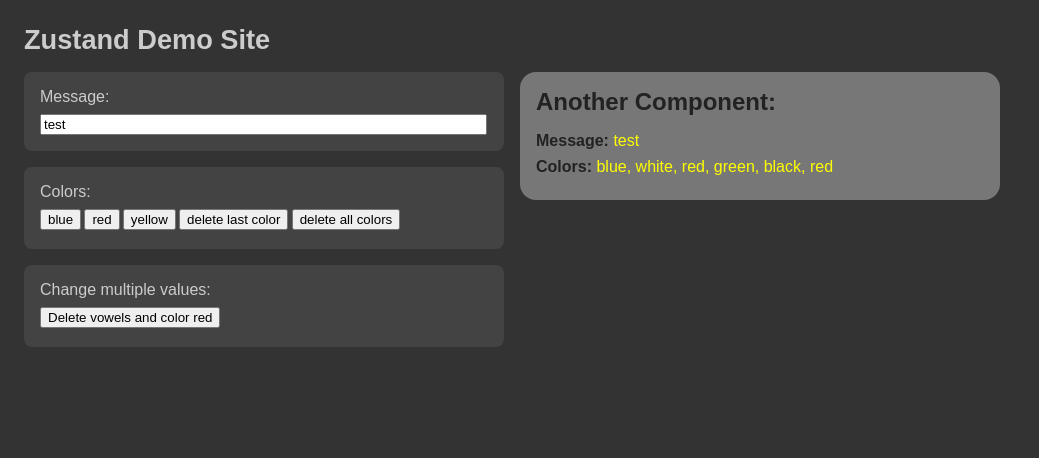
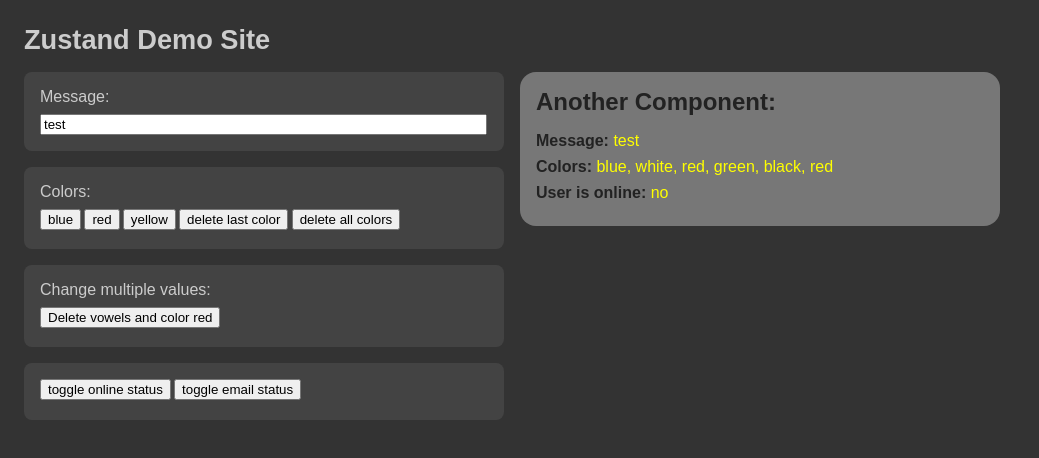
Before and after one commit to edwardtanguay/et02-zustand-state-demo, a React (Vite) app: page / in a window 1280 px wide. Shown: the top 458 px of the page, without its empty margins (0-1039 px from the left). Built offline with nearby package versions, Linux system fonts and the light colour scheme.

Commit message:
online status finished

```diff
--- a/src/App.tsx
+++ b/src/App.tsx
@@ -40,7 +40,14 @@
 
 					<div className="data">
 						<label>Change multiple values:</label>
-						<button onClick={() => store.deleteVowelsAndRed()}>Delete vowels and color red</button>
+						<button onClick={() => store.deleteVowelsAndRed()}>
+							Delete vowels and color red
+						</button>
+					</div>
+
+					<div className="data">
+						<button onClick={() => store.toggleCurrentUserStatusOnline()}>toggle online status</button>
+						<button>toggle email status</button>
 					</div>
 				</section>
 				<section className="dataArea">
--- a/src/components/InfoBox.tsx
+++ b/src/components/InfoBox.tsx
@@ -14,6 +14,12 @@
 				<label>Colors: </label>
 				<span className="theValue">{store.colors.map(color => color).join(', ')}</span>
 			</div>
+			<div className="row">
+				<label>User is online: </label>
+				<span className="theValue">
+					{store.currentUserStatus.isOnline ? 'yes' : 'no'}
+				</span>
+			</div>
 		</div>
 	);
 };
--- a/src/store.tsx
+++ b/src/store.tsx
@@ -8,6 +8,11 @@
 	deleteColor: () => void;
 	deleteAllColors: () => void;
 	deleteVowelsAndRed: () => void;
+	currentUserStatus: {
+		isOnline: boolean;
+		emailIsConfirmed: boolean;
+	};
+	toggleCurrentUserStatusOnline: () => void;
 }
 
 export const useStore = create<IStore>(
@@ -44,7 +49,18 @@
 			set((state) => {
 				const _state = { ...state };
 				_state.message = _state.message.replace(/[aeiou]/gi, '');
-				_state.colors = _state.colors.filter(m => m !== 'red');
+				_state.colors = _state.colors.filter((m) => m !== 'red');
+				return _state;
+			});
+		},
+		currentUserStatus: {
+			isOnline: false,
+			emailIsConfirmed: true,
+		},
+		toggleCurrentUserStatusOnline: () => {
+			set((state) => {
+				const _state = { ...state };
+				_state.currentUserStatus.isOnline = !_state.currentUserStatus.isOnline;
 				return _state;
 			});
 		},
```
